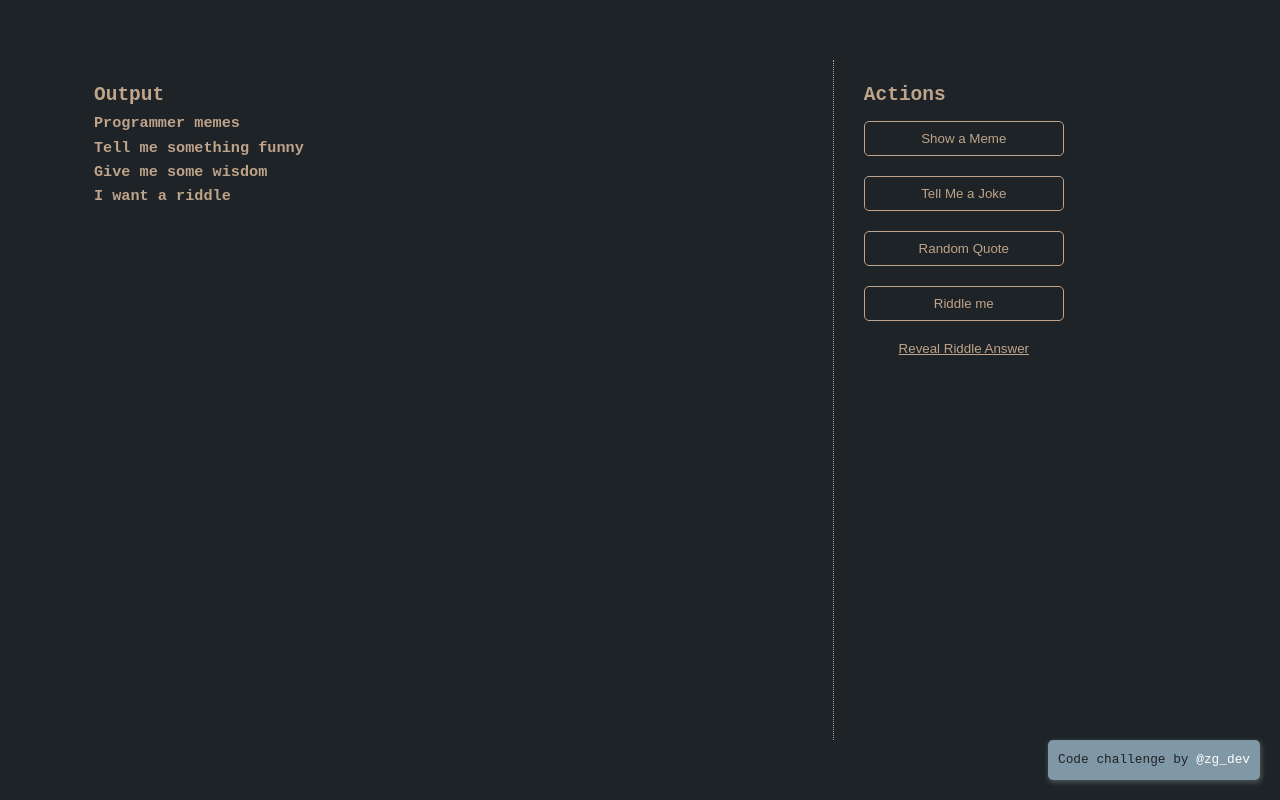
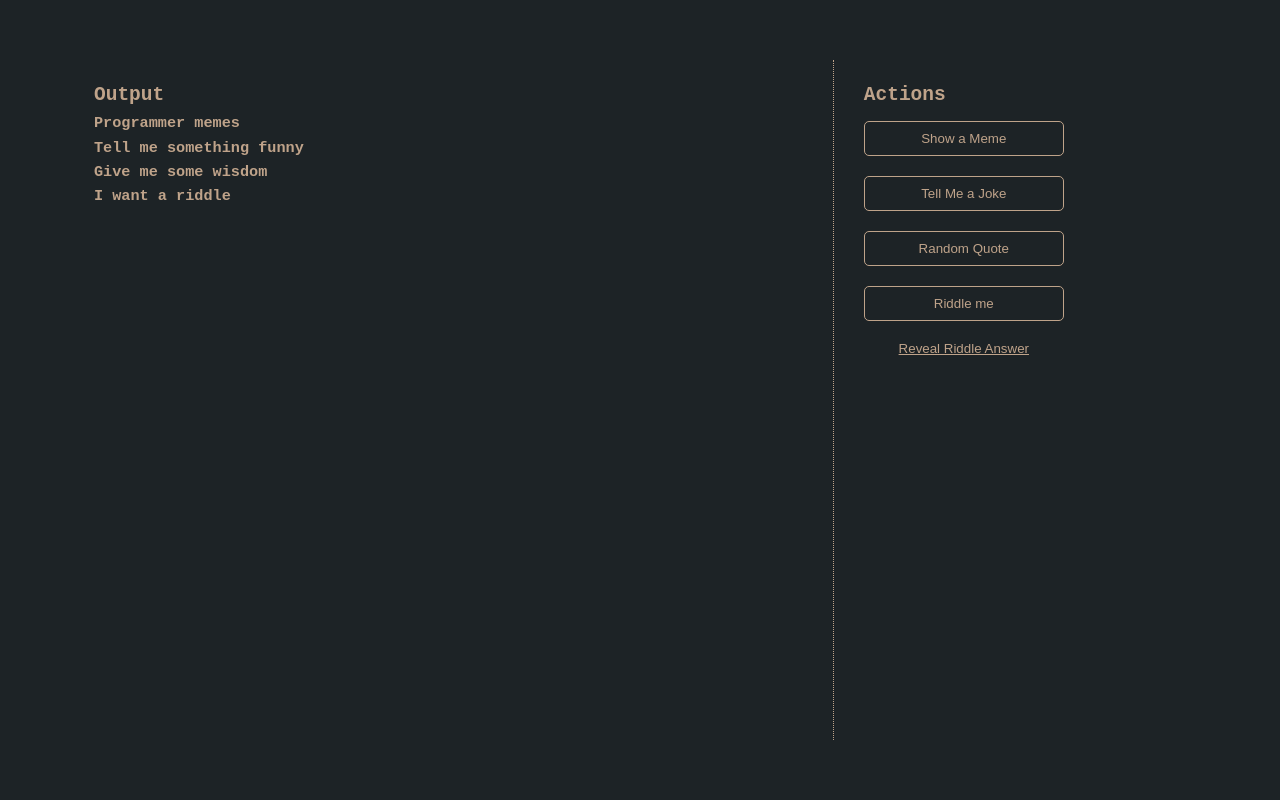
Before and after one commit to Vineeth-Varanasi/Meme-gen, a plain HTML site: page index.html in a window 1280 px wide. Drawn offline with Linux system fonts and the light colour scheme.

Commit message:
Update index.html

```diff
--- a/index.html
+++ b/index.html
@@ -41,7 +41,7 @@
             <button onclick="showQuote()">Random Quote</button>
             <button onclick="showRiddle()">Riddle me</button>
             <button class="reveal-btn" onclick="revealAnswers()">Reveal Riddle Answer</button>
-            <p class="attribution">Code challenge by <a href="https://www.twitter.com/zg_dev" target="_top">@zg_dev</a></p>
+
         </section>
     </main>
 
```
